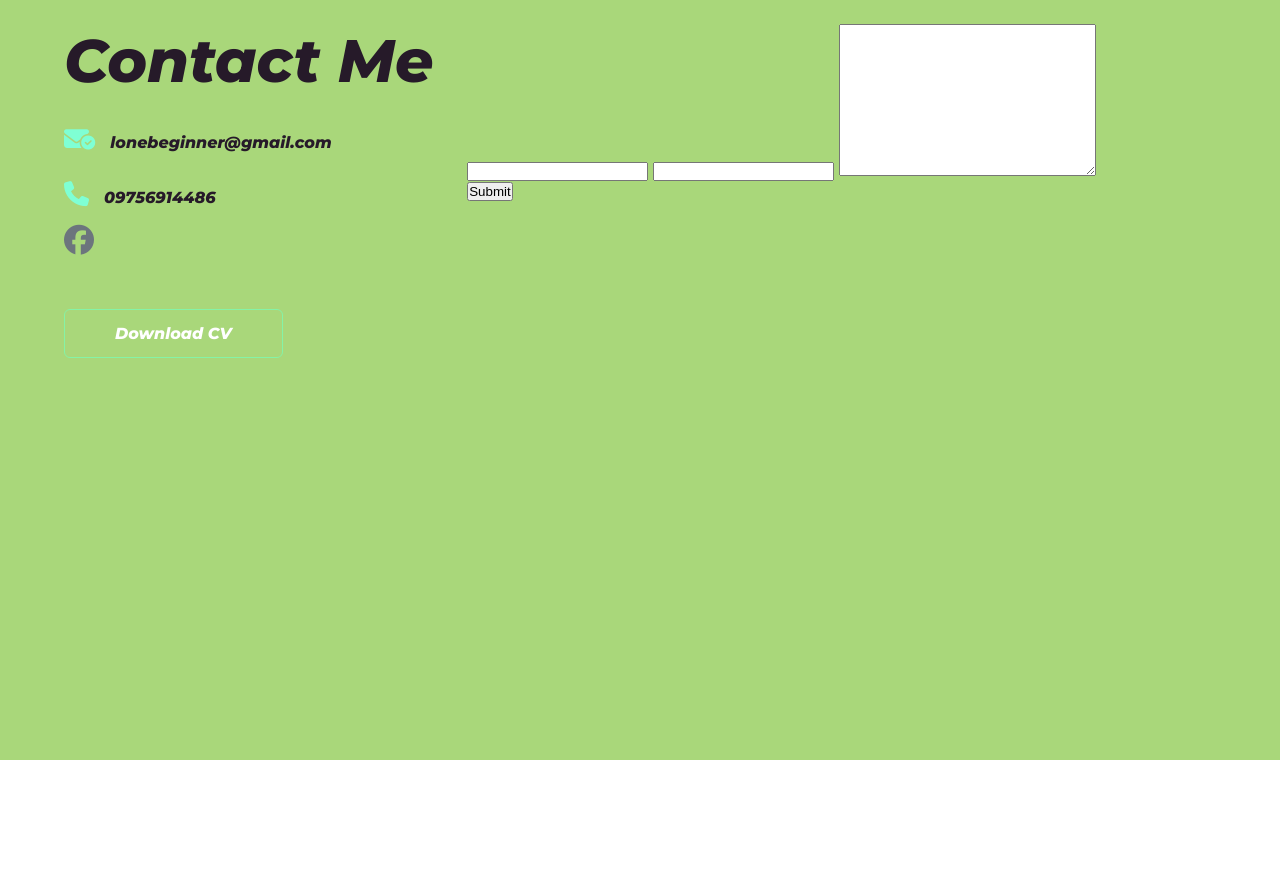
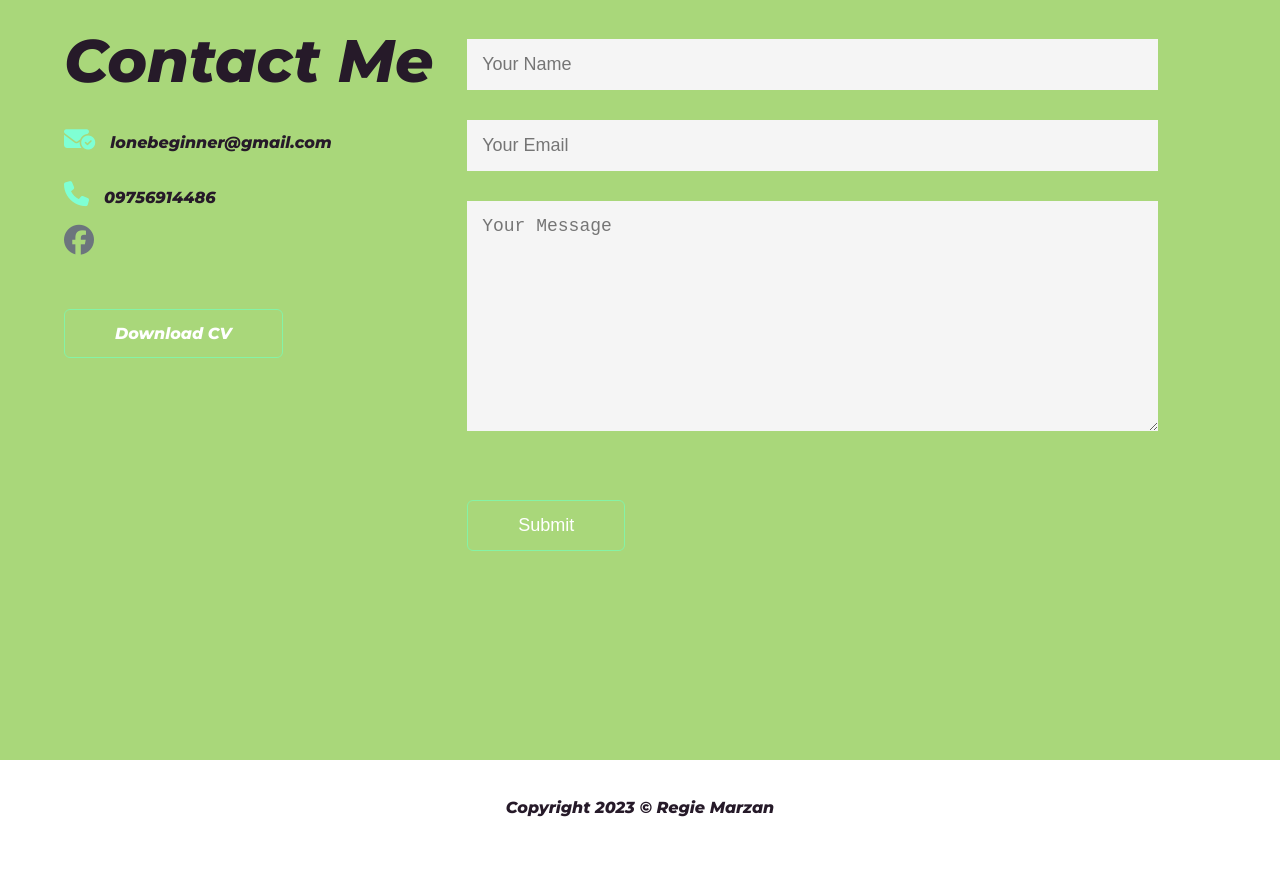
Before and after one commit to regiem14/Portfolio-Site, a plain HTML site: page index.html in a window 1280 px wide. Shown: the part 2420-3300 px from the top of the page. Before the commit the page ends 3180 px from the top, so only its background shows below. Drawn offline with Linux system fonts and the light colour scheme.

```diff
--- a/css/styles.css
+++ b/css/styles.css
@@ -232,3 +232,55 @@
 .contact-right form{
     width: 100%;
 }
+
+form input, form textarea{
+    width: 100%;
+    border: 0;
+    outline: none;
+    background: whitesmoke;
+    padding: 15px;
+    margin: 15px 0;
+    color: white;
+    font-size: 18px;
+    border: 6px;
+}
+
+.contact__btn.contact__btn--2{
+    display: inline-block;
+    background-color: rgb(169, 215, 122);
+    font-size: 18px;
+}
+
+.contact__btnjj--2:hover{
+    background-color: rgb(133, 243, 166);
+    cursor: pointer;
+}
+
+footer{
+    height: 15vh;
+    width: 100%;
+    text-align: center;
+    padding: 3% 0;
+    background-color: #fff;
+    font-weight: 300;
+}
+
+@media only screen and (max-width: 600px){
+
+}
+
+/* @media only screen and (max-width: 600px){
+
+} */
+
+/* @media only screen and (max-width: 600px){
+
+} */
+
+/* @media only screen and (max-width: 600px){
+
+} */
+
+@media only screen and (max-width: 600px){
+
+}
--- a/index.html
+++ b/index.html
@@ -82,16 +82,17 @@
         </div>
         <div class="contact-right">
           <form action="">
-            <input type="text">
-            <input type="text">
-            <textarea name="" id="" cols="30" rows="10"></textarea></input>
+            <input type="text" placeholder="Your Name" required>
+            <input type="text" placeholder="Your Email" required>
+            <textarea name="" id="" cols="30" rows="10" placeholder="Your Message"></textarea></input>
+            <button type="submit" class="contact__btn contact__btn--2">Submit</button>
           </form>
-            <button>Submit</button>
         </div>
       </div>
     </div>
-  </div>
-</section>
-    </div>
+   </div>
+ </div>
+ </section>
+ <footer>Copyright 2023 &copy; Regie Marzan</footer>
   </body>
 </html>
```
